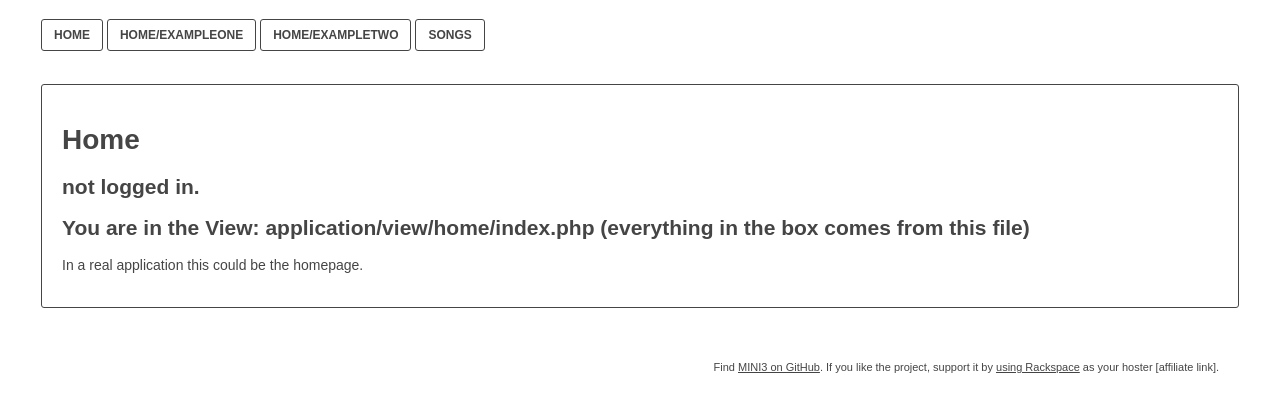
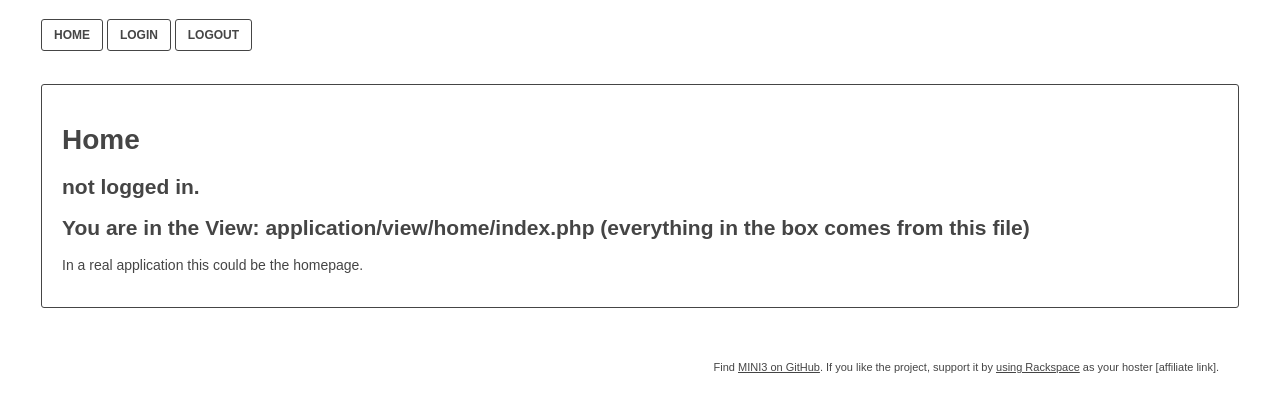
Before and after one commit to Drowningfishy/cs2102, a PHP site: page / in a window 1280 px wide. Shown: the part 221-641 px from the top of the page. Run offline with PHP 8.4, Linux system fonts and the light colour scheme; some libraries are stand-ins or nearby versions.

Commit message:
Editing navigation bar, add login and logout

```diff
--- a/task-sourcing/application/view/_templates/header.php
+++ b/task-sourcing/application/view/_templates/header.php
@@ -20,7 +20,6 @@
     <!-- navigation -->
     <div class="navigation">
         <a href="<?php echo URL; ?>">home</a>
-        <a href="<?php echo URL; ?>home/exampleone">home/exampleone</a>
-        <a href="<?php echo URL; ?>home/exampletwo">home/exampletwo</a>
-        <a href="<?php echo URL; ?>songs">songs</a>
+        <a href="<?php echo URL; ?>user/index">login</a>
+        <a href="<?php echo URL; ?>user/logout">logout</a>
     </div>
```
